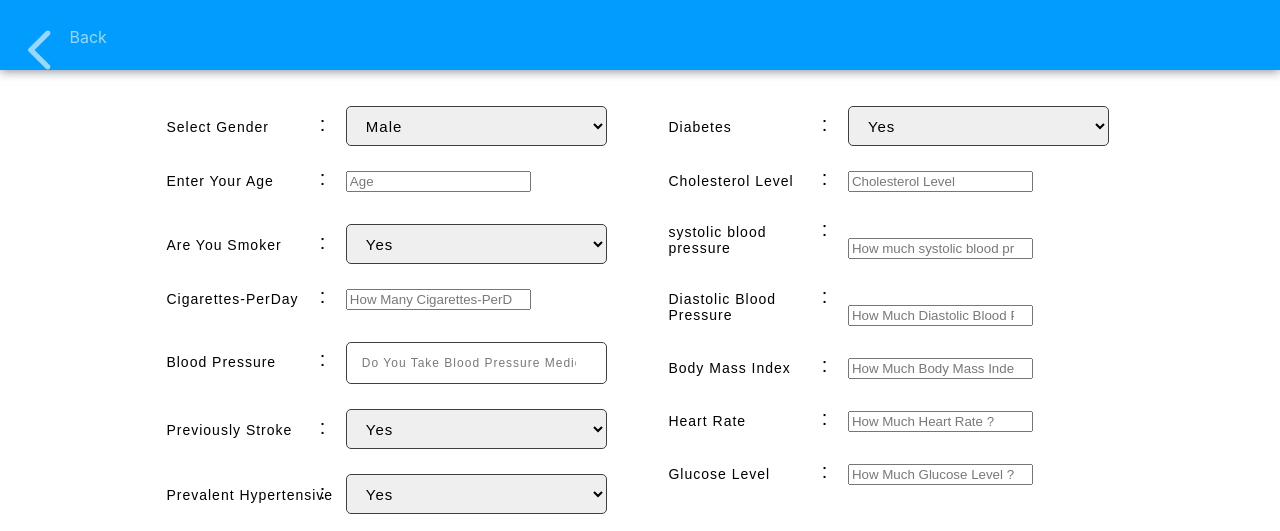
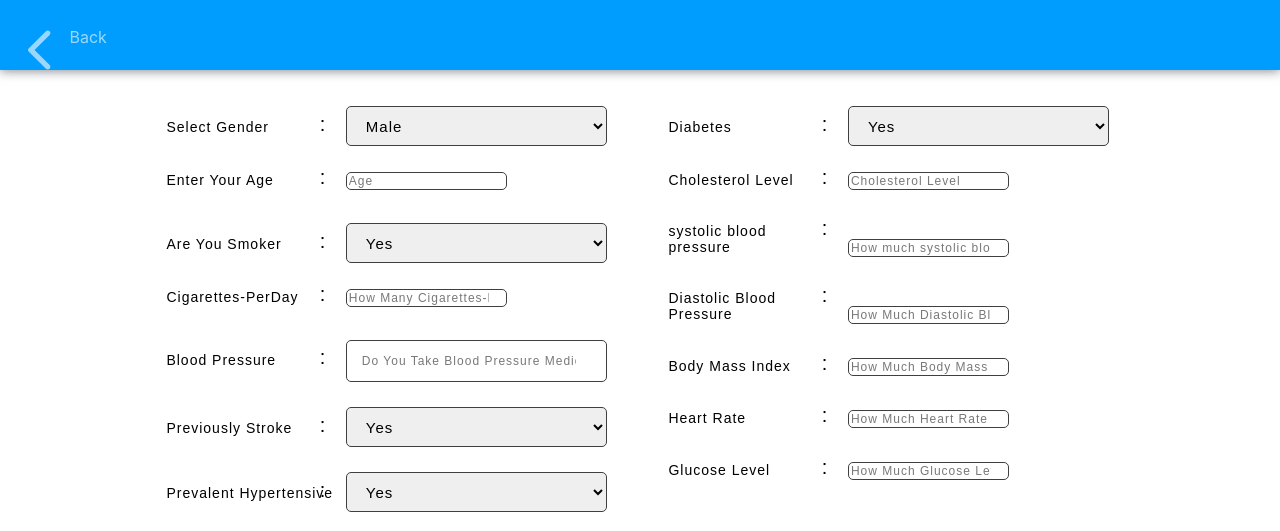
Before and after one commit to AhmedA998/Heroku_diabetes_php, a Flask app: page / in a window 1280 px wide. Shown: the top 531 px of the page. Run offline with Flask 2, Linux system fonts and the light colour scheme; parts of the project's set-up code (start-up, migrations or seed data) failed here and were passed over; some libraries are stand-ins or nearby versions.

Commit message:
Update style.css

```diff
--- a/static/css/style.css
+++ b/static/css/style.css
@@ -148,7 +148,7 @@
 	right:15px;
 	top:0;
 }
-input#firstname,input#middlename,input#lastname,input#address,input#address2,input#city,input#state,input#zip,input#email,input#usrtel,textarea#message {
+input#firstname,input#middlename,input#lastname,input#address,input#address2,input#city,input#state,input#zip,input#email,input#chol,input#pre,input#dbl,input#bmi,input#age,input#cig,input#hrt,input#glu,input#usrtel,textarea#message {
     border: 0.25px solid #403f3f;
     color: black;
     text-align: justify;
```
